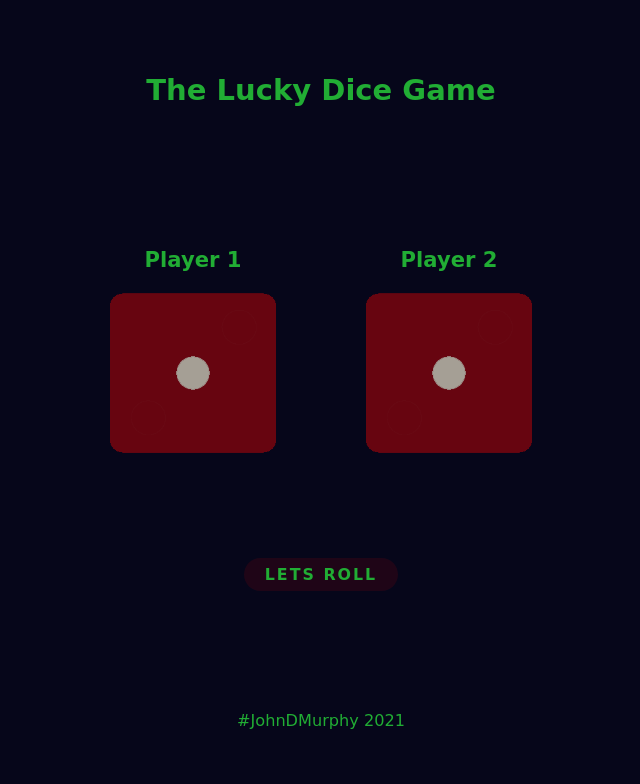
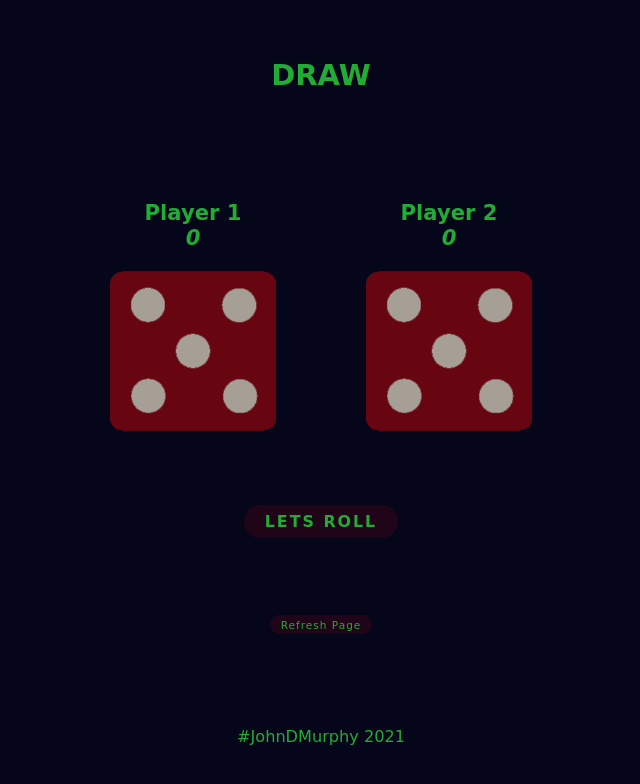
Before and after one commit to JohnDMurphy/dice-game, a plain HTML site: page index.html in a window 1280 px wide. Both pictures are taken after a click on the button "LETS ROLL". Shown: the whole page, without its empty margins (319-959 px from the left). Drawn offline with Linux system fonts and the light colour scheme; a web font is replaced by a local one.

Commit message:
add functionality and update screenshot

```diff
--- a/index.html
+++ b/index.html
@@ -18,17 +18,29 @@
 			<section class="header">
 				<h1 id="title">The Lucky Dice Game</h1>
 			</section>
+
 			<section class="main">
 				<div id="box1">
-					<h2>Player 1</h2>
-					<img class="dice die1" src="images/dice1.png" alt="image of a die" />
+					<h2>Player 1 <br /><i id="p2score"></i></h2>
+					<img
+						class="dice"
+						id="die1"
+						src="images/dice1.png"
+						alt="image of a die"
+					/>
 				</div>
 				<div id="box2">
-					<h2>Player 2</h2>
-					<img class="dice die2" src="images/dice1.png" alt="image of a die" />
+					<h2>Player 2 <br /><i id="p1score"></i></h2>
+					<img
+						class="dice"
+						id="die2"
+						src="images/dice1.png"
+						alt="image of a die"
+					/>
 				</div>
 			</section>
 			<button class="btn">LETS ROLL</button>
+			<button class="btn" id="ref">Refresh Page</button>
 			<section class="footer">
 				<p><small>#JohnDMurphy 2021</small></p>
 			</section>
--- a/script.js
+++ b/script.js
@@ -0,0 +1,35 @@
+const button = document.querySelector('.btn');
+const die1 = document.getElementById('die1');
+const die2 = document.getElementById('die2');
+const winner = document.getElementById('title');
+let p1score = document.getElementById('p1score');
+let p2score = document.getElementById('p2score');
+const refresh = document.getElementById('ref');
+
+p1score.innerText = Number(0);
+p2score.innerText = Number(0);
+
+const dieRoll = () => {
+	refresh.style.visibility = 'visible';
+	const dieThrow1 = Math.floor(Math.random() * 6 + 1);
+	const dieThrow2 = Math.floor(Math.random() * 6 + 1);
+	if (dieThrow1 === dieThrow2) {
+		winner.innerText = 'DRAW';
+	} else if (dieThrow1 > dieThrow2) {
+		winner.innerText = 'Player 1 wins!';
+		p1score.innerText++;
+	} else {
+		winner.innerText = 'Player 2 wins!';
+		p2score.innerText++;
+	}
+
+	return (
+		(die1.src = `images/dice${dieThrow1}.png`),
+		(die2.src = `images/dice${dieThrow2}.png`)
+	);
+};
+
+button.addEventListener('click', dieRoll);
+refresh.addEventListener('click', () => {
+	return location.reload();
+});
--- a/style.css
+++ b/style.css
@@ -3,6 +3,7 @@ body {
 	margin: 0;
 	font-size: 1.8rem;
 	font-family: 'Shizuru', cursive;
+	overflow: hidden;
 }
 
 .container {
@@ -48,10 +49,20 @@ img {
 	border: 0;
 	border-radius: 50px 50px 50px 50px;
 	margin-top: 1.8rem;
+	margin-bottom: 0;
 }
 
 .btn:hover {
 	background-color: rgba(255, 0, 0, 0.4);
+}
+
+#ref {
+	font-weight: normal;
+	font-size: 0.6rem;
+	letter-spacing: 1px;
+	padding: 0.2rem 0.6rem;
+	margin-top: 0.4rem;
+	visibility: hidden;
 }
 
 @media only screen and (max-width: 1366px) {
@@ -82,6 +93,6 @@ img {
 	}
 
 	.btn {
-		margin-top: 0.2rem;
+		margin: 0.2rem;
 	}
 }
```
Also changed, not shown: app_screenshot.png (deleted), images/screenshot.png.
